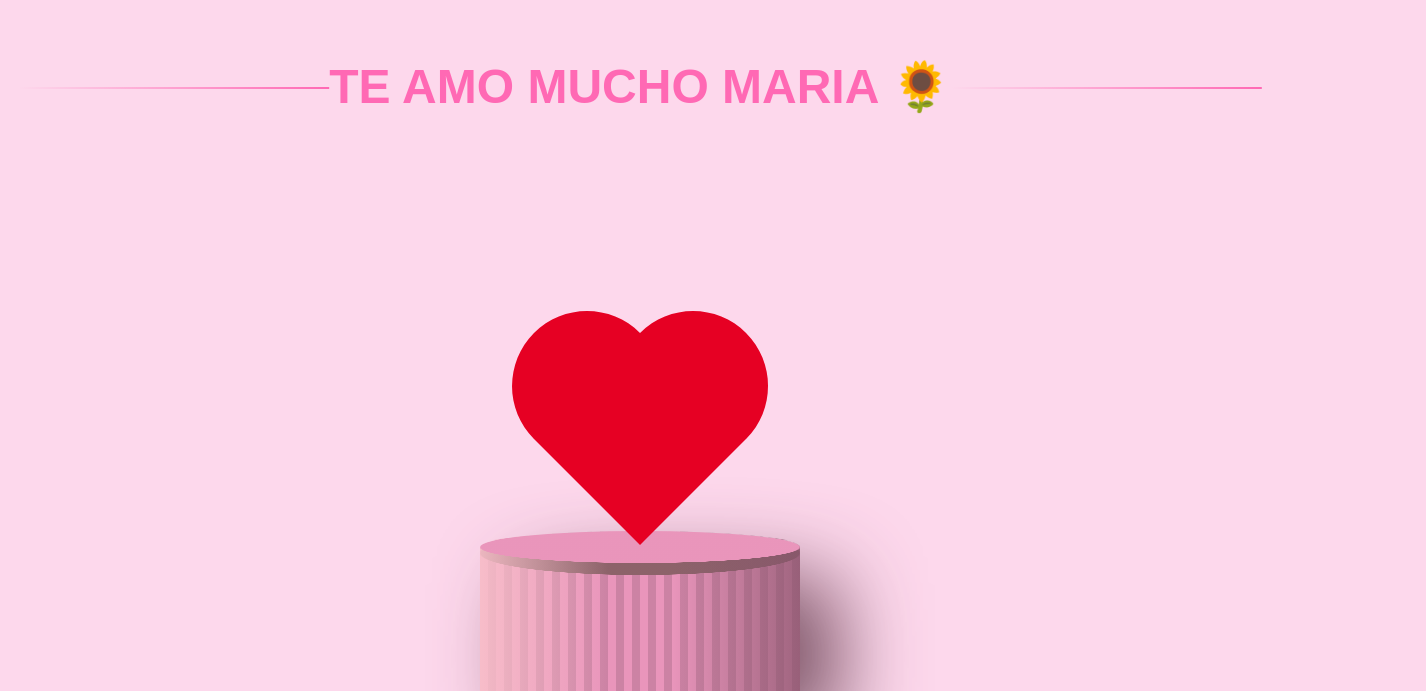
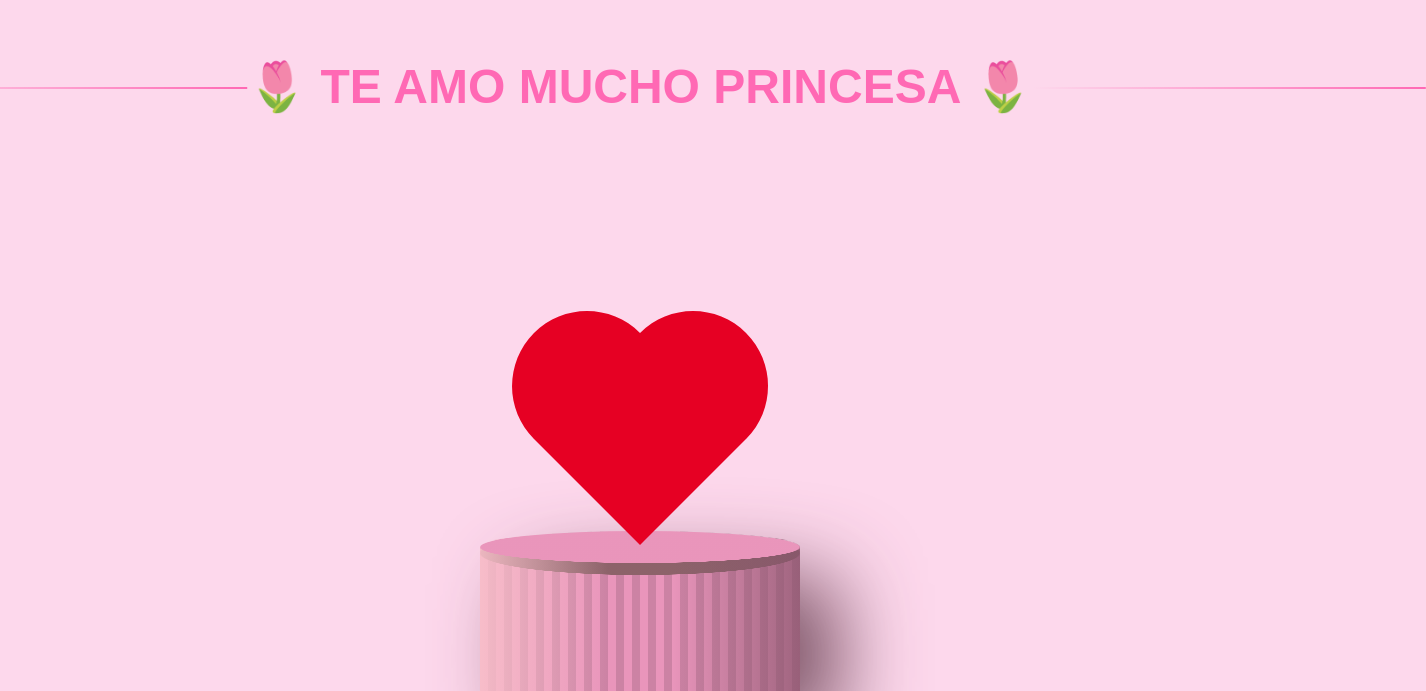
Before and after one commit to XZeerk/Te-amo, a plain HTML site: page index.html in a window 1280 px wide. Shown: the part 109-800 px from the top of the page, 1426 px wide, since content can reach past the window. Drawn offline with Linux system fonts and the light colour scheme.

Commit message:
index.html

```diff
--- a/index.html
+++ b/index.html
@@ -6,7 +6,7 @@
   <link rel="stylesheet" href="./style.css">
 </head>
 <body>
-<h1>TE AMO MUCHO MARIA 🌻</h1>
+<h1>🌷 TE AMO MUCHO PRINCESA 🌷 </h1>
 <div class="display">
   <svg viewBox="0 0 100 92">
     <path d="M8.57864 8.57864C20.0168 -2.85955 38.5618 -2.85955 50 8.57864C61.4382 -2.85955 79.9832 -2.85955 91.4214 8.57864C102.86 20.0168 102.86 38.5618 91.4214 50C91.4162 50.0052 91.411 50.0104 91.4058 50.0156L50 91.4213L8.59924 50.0206C8.59237 50.0137 8.58551 50.0069 8.57864 50C-2.85955 38.5618 -2.85955 20.0168 8.57864 8.57864Z" fill="currentcolor"/>
```
